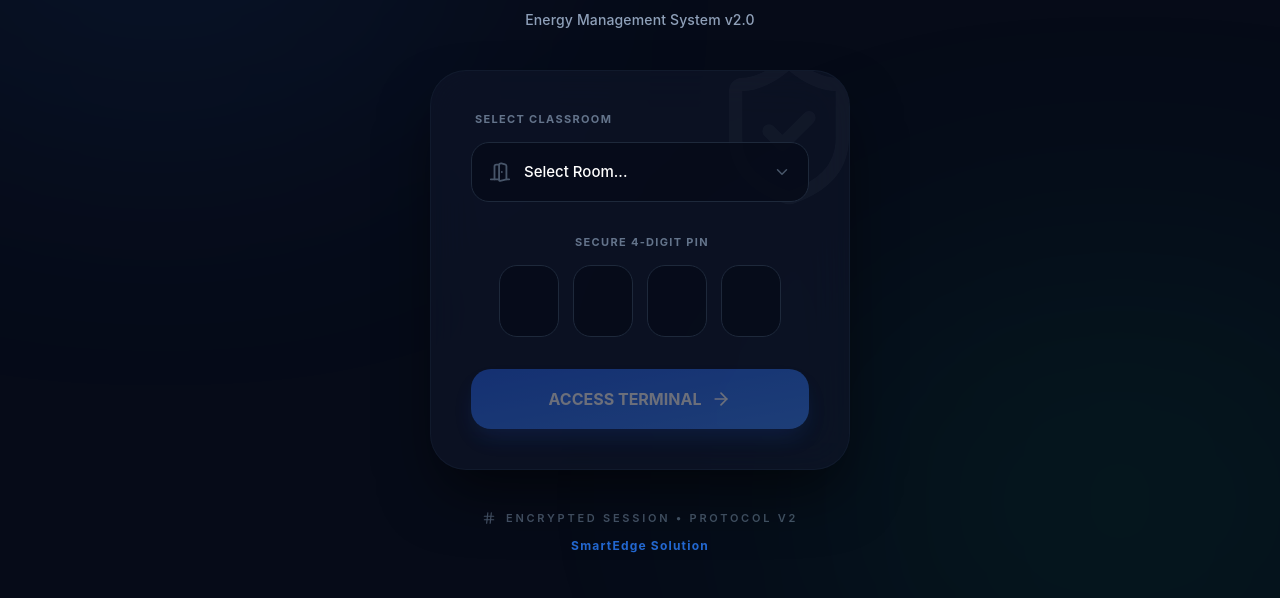
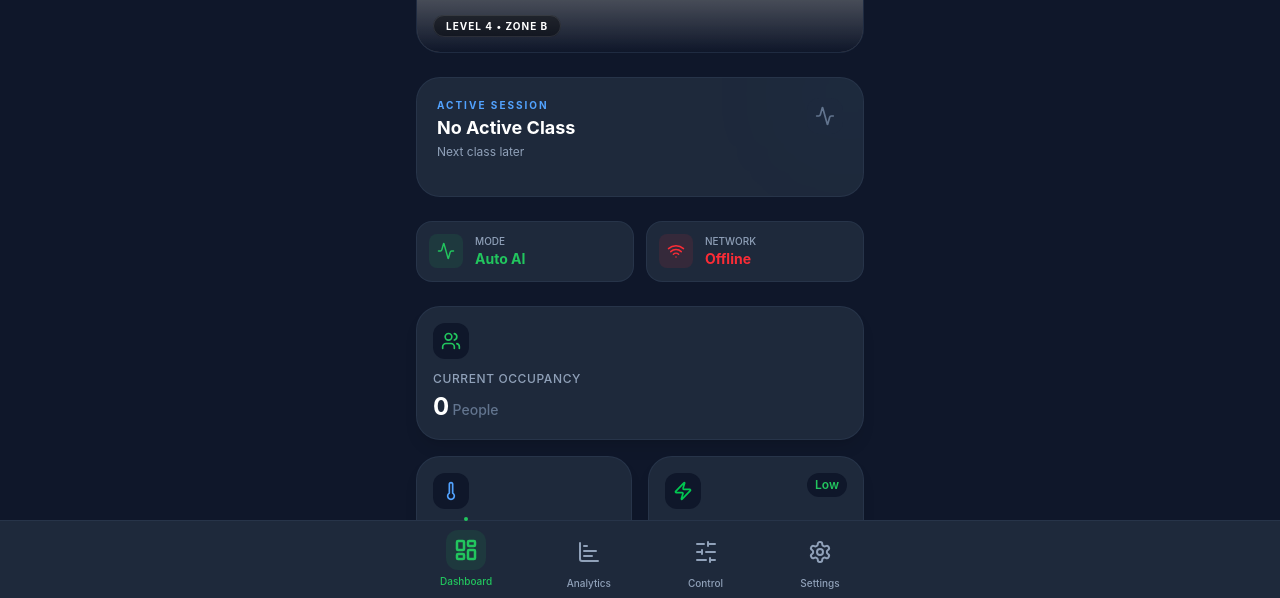
Before and after one commit to SreejithS2006/-Automatic-Class-Room-Energy-management-project, a React (Vite) app: page / in a window 1280 px wide. Before the commit this address led to /login. Shown: the part 199-797 px from the top of the page. Built offline with nearby package versions, Linux system fonts and the light colour scheme; no server answers; the database is empty; sample sign-in values are in the browser's storage; grey boxes are pictures that could not be loaded.

Commit message:
Fix deployment crash by adding local session fallback for Firebase Auth issues

```diff
--- a/src/app/pages/Login.tsx
+++ b/src/app/pages/Login.tsx
@@ -52,9 +52,13 @@ export const Login = () => {
 
         try {
             if (fullPin === "1234") {
-                // For simulation/exhibition purposes, we use Anonymous Auth
-                // and store the selected room in localStorage
-                await signInAnonymously(auth);
+                // Try Firebase Auth, but don't block login if it's disabled/restricted
+                try {
+                    await signInAnonymously(auth);
+                } catch (e) {
+                    console.warn("Firebase Anonymous Auth failed, proceeding with local session only:", e);
+                }
+
                 localStorage.setItem("classroom_id", room);
                 localStorage.setItem("auth_timestamp", Date.now().toString());
                 navigate("/");
--- a/src/app/routes.tsx
+++ b/src/app/routes.tsx
@@ -26,31 +26,29 @@ const app = initializeApp(firebaseConfig);
 const auth = getAuth(app);
 
 const ProtectedRoute = () => {
-  const [isAuthorized, setIsAuthorized] = useState<boolean | null>(null);
+  const [user, setUser] = useState<User | null>(null);
+  const [loading, setLoading] = useState(true);
 
   useEffect(() => {
-    // Check for classroom session in localStorage
-    const roomId = localStorage.getItem("classroom_id");
-    const authTime = localStorage.getItem("auth_timestamp");
-
-    if (roomId && authTime) {
-      // Simple check: session valid if less than 24 hours old
-      const isValid = (Date.now() - parseInt(authTime)) < 24 * 60 * 60 * 1000;
-      setIsAuthorized(isValid);
-    } else {
-      setIsAuthorized(false);
-    }
+    const unsubscribe = onAuthStateChanged(auth, (user) => {
+      setUser(user);
+      setLoading(false);
+    });
+    return () => unsubscribe();
   }, []);
 
-  if (isAuthorized === null) {
+  const hasLocalSession = !!localStorage.getItem("classroom_id") &&
+    !!localStorage.getItem("auth_timestamp");
+
+  if (loading && !hasLocalSession) {
     return (
-      <div className="min-h-screen bg-[#060B18] flex items-center justify-center">
+      <div className="min-h-screen bg-[#0F172A] flex items-center justify-center" >
         <div className="w-10 h-10 border-4 border-blue-500/20 border-t-blue-500 rounded-full animate-spin" />
       </div>
     );
   }
 
-  return isAuthorized ? <Outlet /> : <Navigate to="/login" replace />;
+  return (user || hasLocalSession) ? <Outlet /> : <Navigate to="/login" replace />;
 };
 
 export const router = createBrowserRouter([
```
